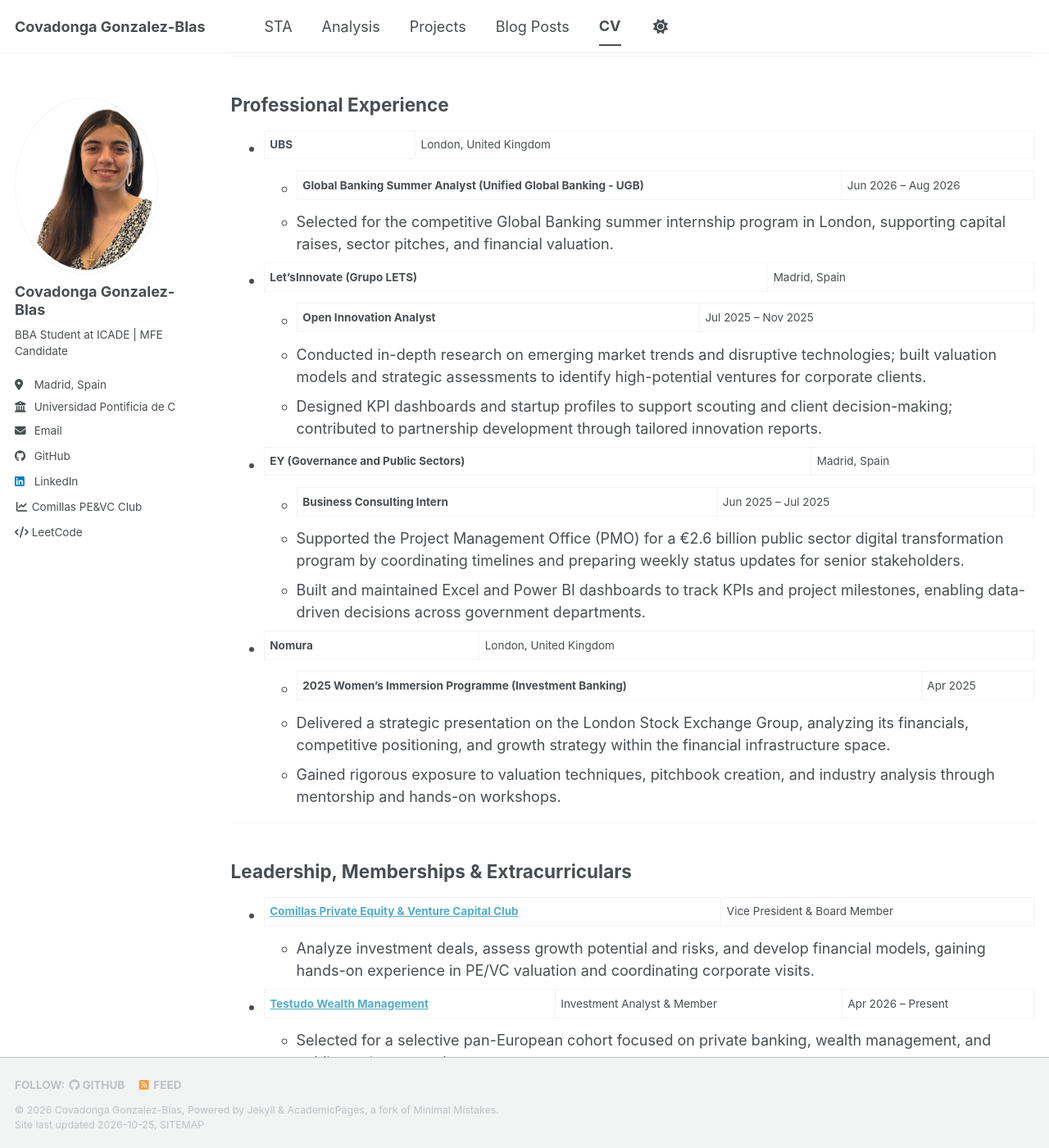
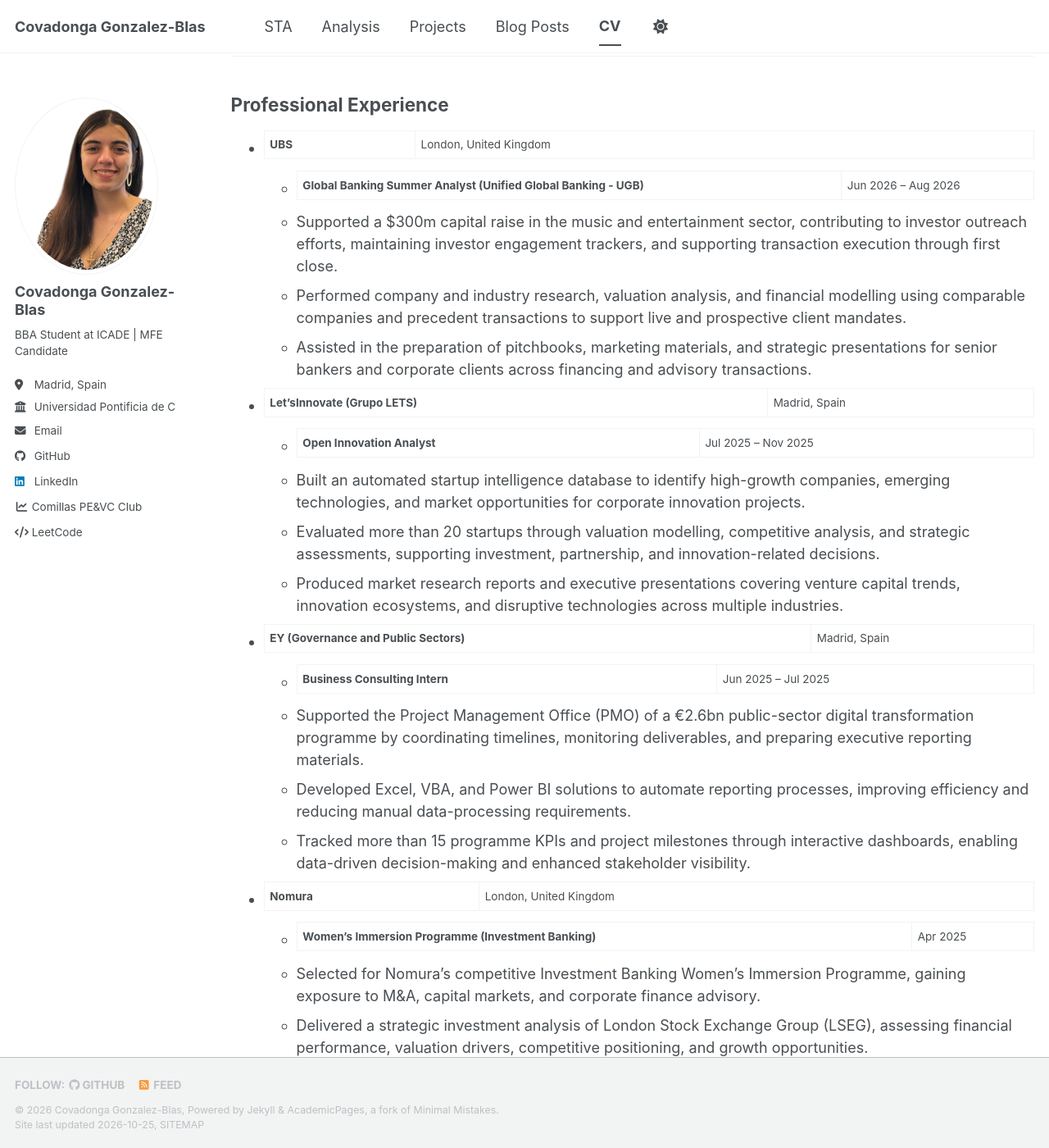
Before and after one commit to Gonzalez-Blas/Gonzalez-Blas.github.io, a Jekyll site: the page built from _pages/cv.md, in a window 1280 px wide and 1400 px high, scrolled down 976 px. Shown: the whole window at 82% size. Built offline with Jekyll 4.4.1, drawn with Linux system fonts in a browser that asks for light colours; a style sheet for code colours, icons or effects is not loaded; some of the changed text lies outside the part shown.

Commit message:
Update cv.md

```diff
--- a/_pages/cv.md
+++ b/_pages/cv.md
@@ -42,19 +42,27 @@ redirect_from:
 
 * **UBS** | London, United Kingdom
   * **Global Banking Summer Analyst (Unified Global Banking - UGB)** | Jun 2026 – Aug 2026
-  * Selected for the competitive Global Banking summer internship program in London, supporting capital raises, sector pitches, and financial valuation.
+  * Supported a $300m capital raise in the music and entertainment sector, contributing to investor outreach efforts, maintaining investor engagement trackers, and supporting transaction execution through first close.
+  * Performed company and industry research, valuation analysis, and financial modelling using comparable companies and precedent transactions to support live and prospective client mandates.
+  * Assisted in the preparation of pitchbooks, marketing materials, and strategic presentations for senior bankers and corporate clients across financing and advisory transactions.
+
 * **Let'sInnovate (Grupo LETS)** | Madrid, Spain
   * **Open Innovation Analyst** | Jul 2025 – Nov 2025
-  * Conducted in-depth research on emerging market trends and disruptive technologies; built valuation models and strategic assessments to identify high-potential ventures for corporate clients.
-  * Designed KPI dashboards and startup profiles to support scouting and client decision-making; contributed to partnership development through tailored innovation reports.
+  * Built an automated startup intelligence database to identify high-growth companies, emerging technologies, and market opportunities for corporate innovation projects.
+  * Evaluated more than 20 startups through valuation modelling, competitive analysis, and strategic assessments, supporting investment, partnership, and innovation-related decisions.
+  * Produced market research reports and executive presentations covering venture capital trends, innovation ecosystems, and disruptive technologies across multiple industries.
+
 * **EY (Governance and Public Sectors)** | Madrid, Spain
   * **Business Consulting Intern** | Jun 2025 – Jul 2025
-  * Supported the Project Management Office (PMO) for a €2.6 billion public sector digital transformation program by coordinating timelines and preparing weekly status updates for senior stakeholders.
-  * Built and maintained Excel and Power BI dashboards to track KPIs and project milestones, enabling data-driven decisions across government departments.
+  * Supported the Project Management Office (PMO) of a €2.6bn public-sector digital transformation programme by coordinating timelines, monitoring deliverables, and preparing executive reporting materials.
+  * Developed Excel, VBA, and Power BI solutions to automate reporting processes, improving efficiency and reducing manual data-processing requirements.
+  * Tracked more than 15 programme KPIs and project milestones through interactive dashboards, enabling data-driven decision-making and enhanced stakeholder visibility.
+
 * **Nomura** | London, United Kingdom
-  * **2025 Women's Immersion Programme (Investment Banking)** | Apr 2025
-  * Delivered a strategic presentation on the London Stock Exchange Group, analyzing its financials, competitive positioning, and growth strategy within the financial infrastructure space.
-  * Gained rigorous exposure to valuation techniques, pitchbook creation, and industry analysis through mentorship and hands-on workshops.
+  * **Women's Immersion Programme (Investment Banking)** | Apr 2025
+  * Selected for Nomura's competitive Investment Banking Women's Immersion Programme, gaining exposure to M&A, capital markets, and corporate finance advisory.
+  * Delivered a strategic investment analysis of London Stock Exchange Group (LSEG), assessing financial performance, valuation drivers, competitive positioning, and growth opportunities.
+  * Developed technical skills in valuation, financial statement analysis, and pitchbook preparation through investment banking case studies, workshops, and mentorship sessions.
 
 ---
 
@@ -69,7 +77,6 @@ redirect_from:
 * **[Nova Talent](https://www.novatalent.com/)** | Member | Jun 2025 – Present
   * Member of the selective top-tier professional network connecting high-potential European talent with leading global institutions.
 * **Model United Nations (MUN) & ICADE Debate Club** | Delegate & Member
-  * *UC3MUN ECOFIN:* Represented the United Kingdom, authoring the SHIELD initiative on combating illicit financial flows and receiving an **Honorable Mention**.
   * Strengthened public speaking, critical thinking, and persuasive argumentation through competitive debate simulations.
 
 ---
@@ -86,12 +93,21 @@ redirect_from:
 
 ## Honors & Awards
 
-* **Mentee - International Women Mentorship Program** | Oliver Wyman (Jun 2025)
-  * Chosen to participate in a global mentorship initiative supporting women in consulting through one-on-one mentorship, career development, and case simulations.
-* **Honorable Mention at UC3MUN** | Universidad Carlos III / ECOFIN (Mar 2025)
-* * **3rd IBSS Virtual Business Competition 2024** | XJTLU & The Asia Institute
-  * Built and designed a promotional plan for Genroku Tatami (a Japanese company), achieving **2nd place** out of international competing teams.
+* **[Mentee - International Women Mentorship Program]([https://www.oliverwyman.com/careers/recruiting-events/international-mentorship-program/spain.html])**  | Oliver Wyman (Jun 2025)
+  * Selected for Oliver Wyman's global mentorship initiative supporting high-potential women pursuing careers in consulting through mentorship, professional development, and collaborative learning.
+  * Received one-on-one coaching from an Oliver Wyman consultant, gaining insights into consulting career paths, case interview preparation, problem-solving techniques, and client engagement.
+  * Collaborated with an international cohort of participants on case competition projects and business challenges, developing structured analytical thinking, teamwork, and presentation skills.
+  * <a href="https://www.oliverwyman.com/careers/recruiting-events/international-women-mentorship-program.html" target="_blank" rel="noopener noreferrer">Program Link</a>
 
+* **Honorable Mention - UC3MUN** | Universidad Carlos III de Madrid & ECOFIN (Mar 2025)
+  * Awarded Honorable Mention for outstanding performance in a university-level Model United Nations conference, demonstrating negotiation, public speaking, and policy analysis skills.
+  * Represented a member state in committee discussions, drafting resolutions and building consensus among delegates to address complex international challenges.
+  * Developed persuasive communication, diplomacy, and stakeholder management abilities through debate, coalition-building, and formal negotiations.
+
+* **3rd IBSS Virtual Business Competition 2024** | Xi'an Jiaotong-Liverpool University & The Asia Institute
+  * Achieved 2nd place in an international business competition, competing against multidisciplinary teams from universities across multiple countries.
+  * Developed a market-entry and promotional strategy for Genroku Tatami, incorporating consumer research, competitive analysis, branding, and growth recommendations.
+  * Presented strategic findings to an academic and industry judging panel, demonstrating commercial awareness, teamwork, and business problem-solving capabilities.
 ---
 
 ## Volunteering & Social Impact
```
